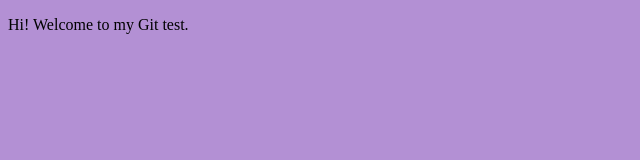
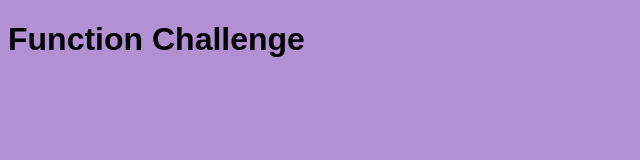
Before and after one commit to mculotta120/git.challenge, a plain HTML site: page index.html in a window 1280 px wide. Shown: the whole page, without its empty margins (0-640 px from the left). Drawn offline with Linux system fonts and the light colour scheme.

Commit message:
initial commit

```diff
--- a/index.html
+++ b/index.html
@@ -7,6 +7,6 @@
 		</header>
 
 		<body>
-			<p>Hi! Welcome to my Git test.</p>
+			<h1>Function Challenge</h1>
 		</body>
 	</html>
--- a/main.css
+++ b/main.css
@@ -1,3 +1,4 @@
 body{
  background-color: #B390D4;
+ font-family: Arial, Helvetica, sans-serif;
 }
--- a/script.js
+++ b/script.js
@@ -1 +1,6 @@
-console.log("this is a secret message. shhhhhhh.....")
+function gitFunction (){
+
+	return "Hey, this works!";
+
+}
+console.log(gitFunction);
```
